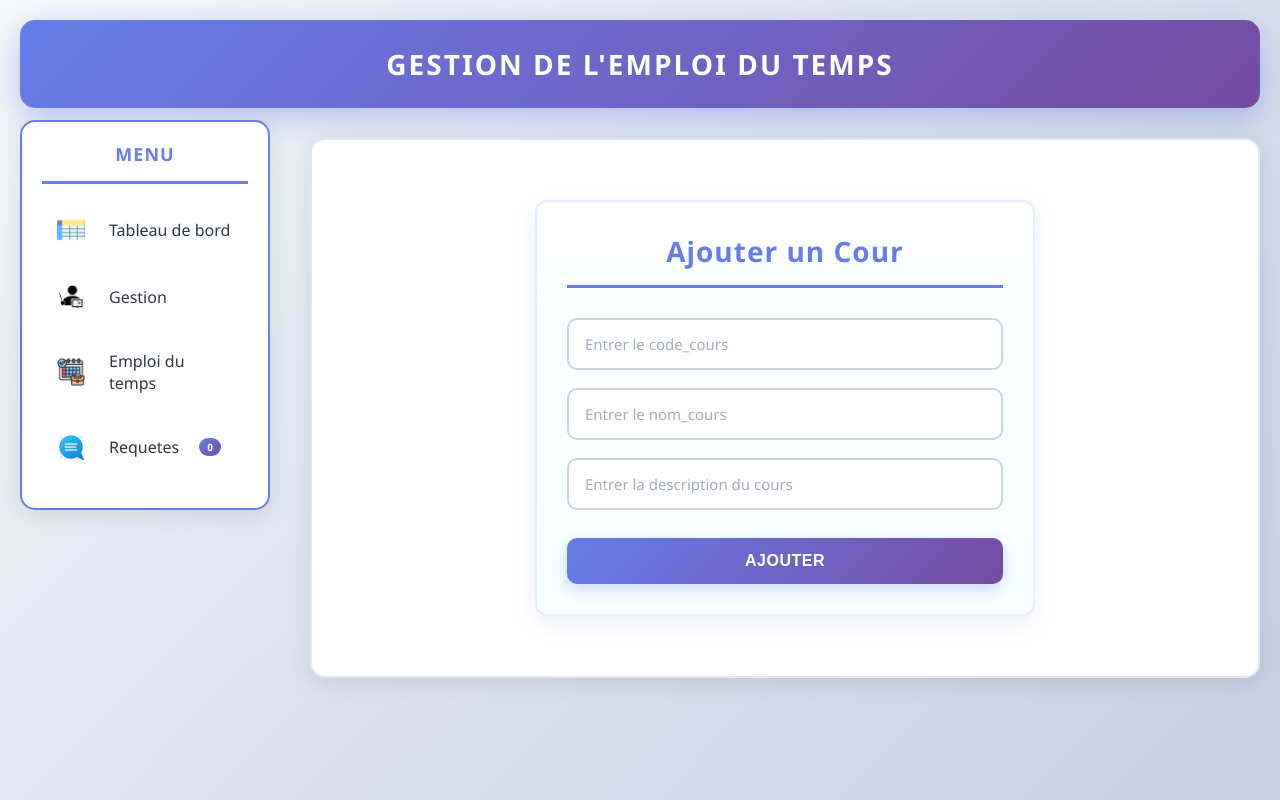
After one commit to MikeMikey2/gestion_emploi_temps, a PHP site: page /edit/add_cour.php in a window 1280 px wide. The commit adds this page. Run offline with PHP 8.4, Linux system fonts and the light colour scheme; tables that the repository leaves empty or names only in its code hold one stand-in row (values such as "Sample post").

Commit message:
Modification dans add_cours et desagne des boutons

```diff
--- a/ADMIN/Gestion.php
+++ b/ADMIN/Gestion.php
@@ -117,7 +117,7 @@ include_once "con_dbb.php";
                     <div class="liste">
                         <h1>Liste des Cours</h1>
                         <p>Liste de tous les cours enregistrés dans la base de données.</p>
-                        <form action="../edit/add_cours.php" method="POST">
+                        <form action="../edit/add_cour.php" method="POST">
                             <input type="submit" value="Ajouter" >
                         </form>
                     </div>
@@ -142,7 +142,7 @@ include_once "con_dbb.php";
                             <td><?= htmlspecialchars($cour['code_cours'])?></td>
                             <td><?= htmlspecialchars($cour['nom_cours'])?></td>
                             <td><?= htmlspecialchars($cour['description'])?></td>
-                            <td><a href="../edit/cours.php?id=<?= htmlspecialchars($cour['id_cours']) ?>"><img src="../icons/modify.jpeg"  width="30"></a>
+                            <td><a href="../edit/cour.php?id=<?= htmlspecialchars($cour['id_cours']) ?>"><img src="../icons/modify.jpeg"  width="30"></a>
 
                             <a href="../edit/delete_cours.php?id=<?= htmlspecialchars($cour['id_cours']) ?>" onclick="return confirm('Êtes-vous sûr?')"><img src="../icons/delete.png" alt="50" width="30"></a></td>
                         </tr>
--- a/ADMIN/Requetes.php
+++ b/ADMIN/Requetes.php
@@ -44,8 +44,8 @@ include_once "con_dbb.php";
                               <div class="request-actions">
                                 <form method="POST" action="handle_request.php" style="display:inline;">
                                     <input type="hidden" name="request_id" value="<?=htmlspecialchars($r['id_requete'])?>">
-                                    <button type="submit" name="action" value="accept" class="btn-accept">Accepter</button>
-                                    <button type="submit" name="action" value="reject" class="btn-reject">Rejeter</button>
+                                    <button type="submit" name="action1" value="accept" class="btn-accept">Accepter</button>
+                                    <button type="submit" name="action2" value="reject" class="btn-reject">Rejeter</button>
                                 </form>
                              </div>
                             </div>
--- /dev/null
+++ b/edit/add_cour.php
@@ -0,0 +1,89 @@
+<?php
+try {
+    $conn = new PDO("mysql:host=localhost;dbname=emploi", "phpmyadmin", "mbele2.0");
+    $conn->setAttribute(PDO::ATTR_ERRMODE, PDO::ERRMODE_EXCEPTION);
+} catch(PDOException $e) {
+    die("Erreur de connexion: " . $e->getMessage());
+}
+
+if(isset($_POST['add'])) {
+    $code_cours = $_POST['code_cours'];
+    $nom_cours = $_POST['nom_cours'];
+    $description = $_POST['description'];
+
+    // Vérifier que les champs ne sont pas vides
+    if(empty($code_cours) || empty($nom_cours) || empty($description)) {
+        die("Erreur: Tous les champs sont obligatoires");
+    }
+
+    try {
+        // ERREUR CORRIGÉE: INSERT n'utilise pas WHERE
+        // Il y avait 6 placeholders (?) mais seulement 4 valeurs
+        $stmt = $conn->prepare("INSERT INTO COURS(code_cours, nom_cours, description) VALUES(?, ?, ?)");
+
+        // IMPORTANT: Hasher le mot de passe avant de l'enregistrer
+        $mdp_hash = password_hash($mdp, PASSWORD_DEFAULT);
+
+        if($stmt->execute([$code_cours, $nom_cours, $description])) {
+            echo "Inscription réussie";
+        } else {
+            echo "Erreur lors de l'exécution";
+            print_r($stmt->errorInfo());
+        }
+    } catch(PDOException $e) {
+        echo "Erreur SQL: " . $e->getMessage();
+    }
+}
+?>
+<!DOCTYPE html>
+<html lang="en">
+<head>
+    <meta charset="UTF-8">
+    <meta name="viewport" content="width=device-width, initial-scale=1.0">
+    <title>Ajouter</title>
+    <link rel="stylesheet" href="../style/style2.css">
+    <link rel="stylesheet" href="https://cdnjs.cloudflare.com/ajax/libs/font-awesome/6.4.0/css/all.min.css">
+</head>
+<body>
+    <div class="Gtitre"><b>GESTION DE L'EMPLOI DU TEMPS</b></div>
+    <nav>
+       <h5 class="menu">MENU</h5>
+        <ul class="nav-list">
+            <li><a href="../ADMIN/tableau.php" class="<?= (basename($_SERVER['PHP_SELF'])=='tableau.php') ? 'nav-active' : '' ?>"><img src="../icons/table.png" alt="20" width="30">Tableau de bord</a></li>
+            <li><a href="../ADMIN/Gestion.php" class="<?= (basename($_SERVER['PHP_SELF'])=='Gestion.php') ? 'nav-active' : '' ?>"><img src="../icons/prof.png" alt="20" width="30">Gestion</a></li>
+            <li><a href="../ADMIN/Emploi.php" class="<?= (basename($_SERVER['PHP_SELF'])=='Emploi.php') ? 'nav-active' : '' ?>"><img src="../icons/evenement.png" alt="20" width="30"> Emploi du temps</a></li>
+            <li><a href="../ADMIN/Requetes.php" class="<?= (basename($_SERVER['PHP_SELF'])=='Requetes.php') ? 'nav-active' : '' ?>"><img src="../icons/message.jpeg" alt="20" width="30">Requetes<span class="badge"><?php $pending = $conn->query("SELECT COUNT(*) FROM REQUETE WHERE statut='en_attente'")->fetchColumn(); echo $pending; ?></span></a></li>
+        </ul>
+    </nav>
+    <section>
+        <div class="teacher">
+            <h1>Ajouter un Cour</h1>
+            <form action="" method="POST" novalidate>
+                <input
+                    type="text"
+                    name="code_cours"
+                    placeholder="Entrer le code_cours"
+                    required>
+
+                <input
+                    type="text"
+                    name="nom_cours"
+                    placeholder="Entrer le nom_cours"
+                    required >
+
+                <input
+                    type="text"
+                    name="description"
+                    placeholder="Entrer la description du cours"
+                    required >
+
+
+                <input
+                    type="submit"
+                    value="Ajouter"
+                    name="add">
+            </form>
+        </div>
+    </section>
+</body>
+</html>
--- a/edit/delete_cours.php
+++ b/edit/delete_cours.php
@@ -1,5 +1,5 @@
 <?php
-$id=$_POST['id_cours'];
+$id=$_GET['id'];
 include_once "../ADMIN/con_dbb.php";
 $sql="DELETE FROM COURS WHERE id_cours = $id";
 $result=mysqli_query($con,$sql);
```
Also changed, not shown: style/style2.css (+56 -0 lines).
